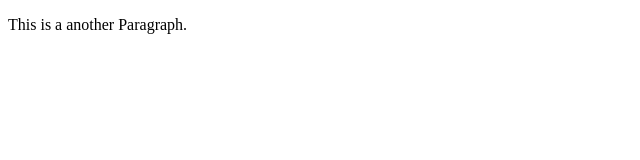
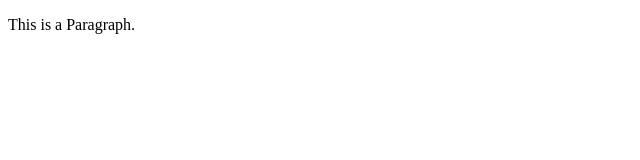
Before and after one commit to KatakNakal007/learning-git, a plain HTML site: page index.html in a window 1280 px wide. Shown: the full height of the page, 0-640 px from the left. Drawn offline with Linux system fonts and the light colour scheme.

```diff
--- a/index.html
+++ b/index.html
@@ -4,6 +4,6 @@
         <title>Page Title</title>
     </head>
     <body>
-        <p>This is a another Paragraph.</p>
+        <p>This is a Paragraph.</p>
     </body>
 </html>
```
